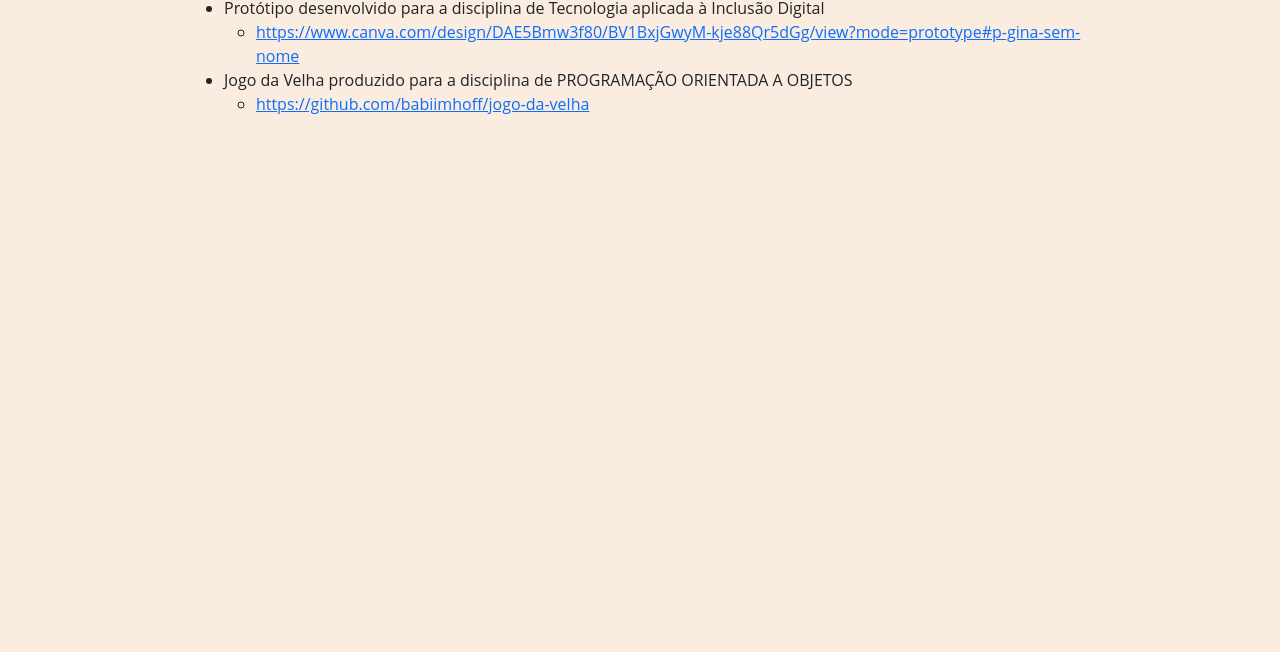
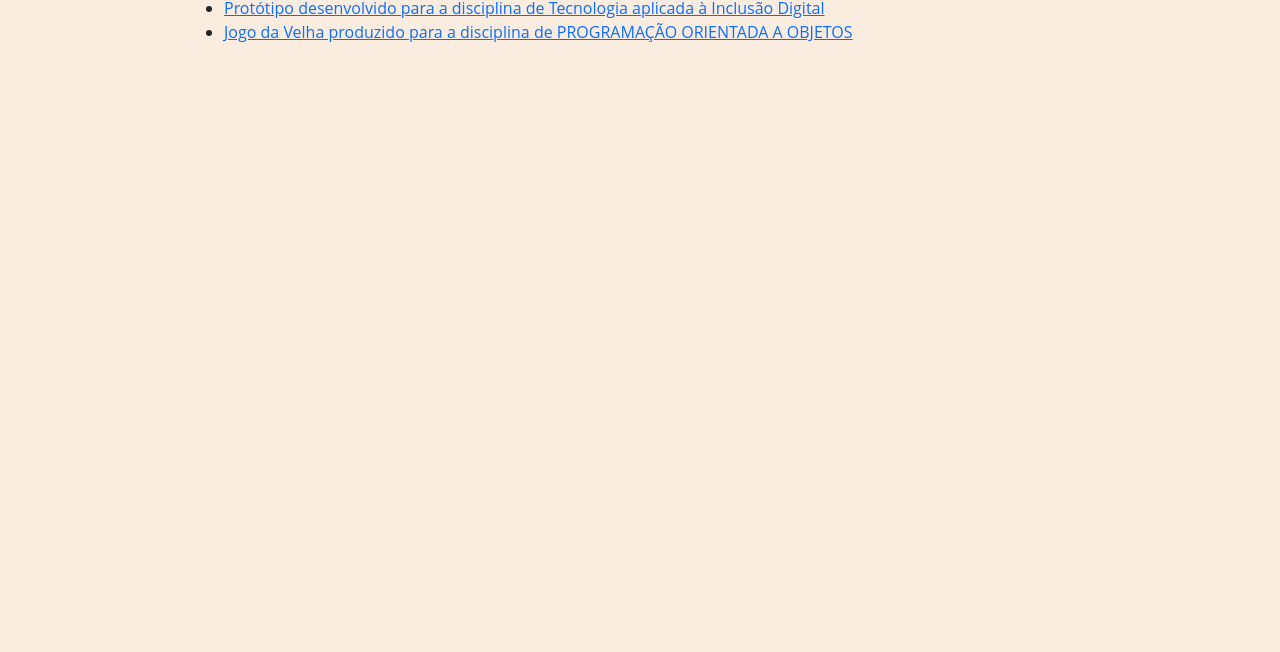
Before and after one commit to babiimhoff/babiimhoff, a plain HTML site: page portfolio.html in a window 1280 px wide. Shown: the part 148-800 px from the top of the page. Drawn offline with nearby package versions, Linux system fonts and the light colour scheme.

Commit message:
Correção nos links do portfólio

```diff
--- a/portfolio.html
+++ b/portfolio.html
@@ -29,30 +29,19 @@
     <h1>Portfólio</h1>
     <ul>
         <li>
-            <span>
+            <a href="https://www.canva.com/design/DAE5Bmw3f80/BV1BxjGwyM-kje88Qr5dGg/view?mode=prototype#p-gina-sem-nome">
                 Protótipo desenvolvido para a disciplina de Tecnologia aplicada à Inclusão Digital
-</span>
-            <ul>
-                <li>
-                    <a class="link-direto" href="https://www.canva.com/design/DAE5Bmw3f80/BV1BxjGwyM-kje88Qr5dGg/view?mode=prototype#p-gina-sem-nome"></a>
-                </li>
-            </ul>
+            </a>
         </li>
         <li>
-            <span>
-            Jogo da Velha produzido para a disciplina de PROGRAMAÇÃO ORIENTADA A OBJETOS
-</span>
-            <ul>
-                <li>
-                    <a class="link-direto" href="https://github.com/babiimhoff/jogo-da-velha"></a>
-                </li>
-            </ul>
+            <a href="https://github.com/babiimhoff/jogo-da-velha">
+                Jogo da Velha produzido para a disciplina de PROGRAMAÇÃO ORIENTADA A OBJETOS
+            </a>
         </li>
     </ul>
 </main>
 <script src="https://cdn.jsdelivr.net/npm/bootstrap@5.0.2/dist/js/bootstrap.bundle.min.js"
         integrity="sha384-MrcW6ZMFYlzcLA8Nl+NtUVF0sA7MsXsP1UyJoMp4YLEuNSfAP+JcXn/tWtIaxVXM"
         crossorigin="anonymous"></script>
-
 </body>
 </html>
```
